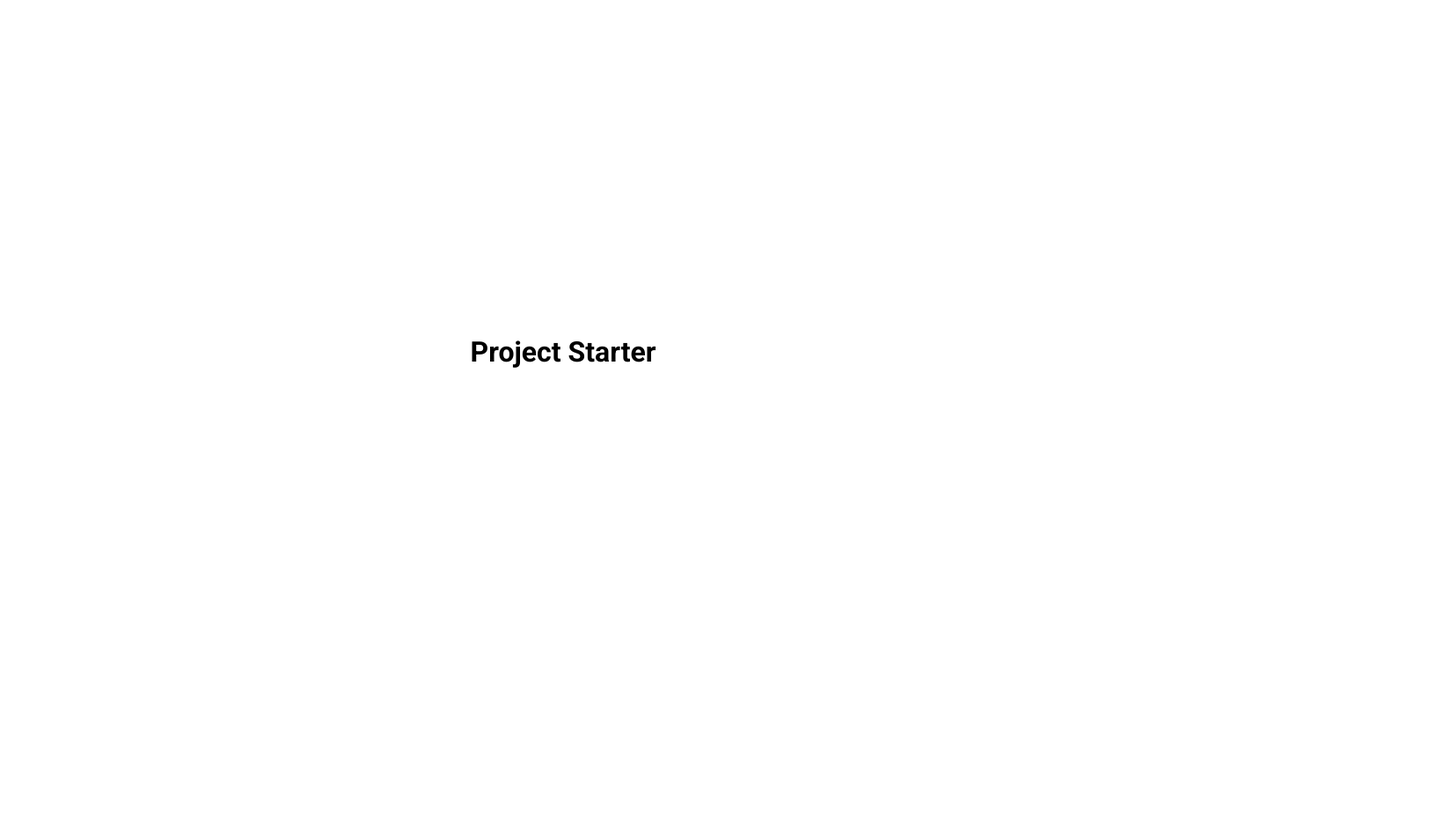
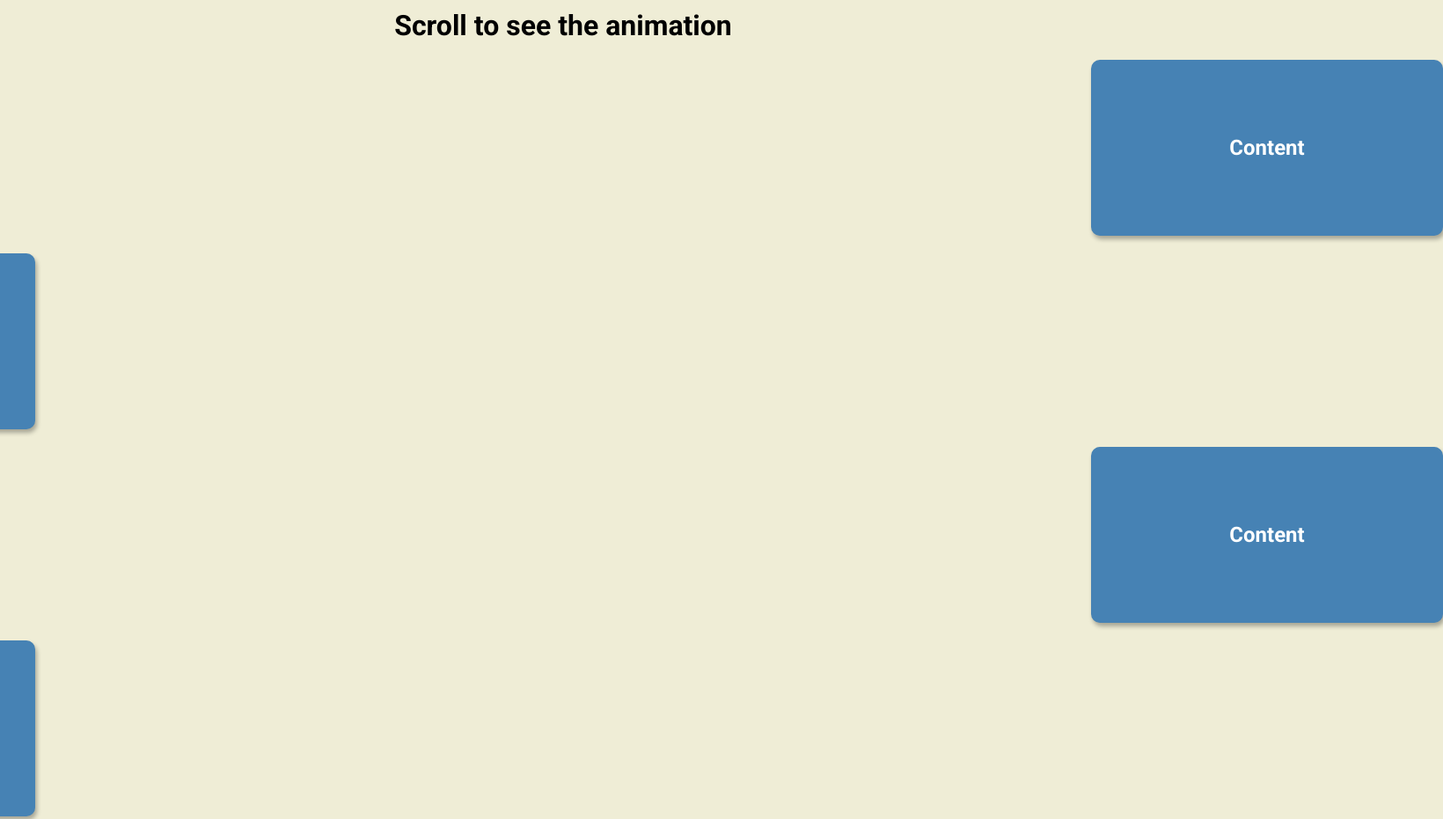
Before and after one commit to TotallySly/-406.-50PROJECTS50DAYS--scrolling-animation, a plain HTML site: page index.html in a window 1280 px wide. Shown: the top 931 px of the page at 88% size, 1640 px wide, since content can reach past the window. Before the commit the page ends 800 px from the top, so only its background shows below. Drawn offline with Linux system fonts and the light colour scheme.

Commit message:
Add HTML and CSS from tutorial

```diff
--- a/index.html
+++ b/index.html
@@ -6,10 +6,20 @@
         <meta name="viewport" content="width=device-width, initial-scale=1.0" />
         <script src="https://kit.fontawesome.com/9e646e3165.js" crossorigin="anonymous"></script>
         <link rel="stylesheet" href="style.css" />
-        <title>Project Starter</title>
+        <title>Scroll Animation</title>
     </head>
     <body>
-        <h1>Project Starter</h1>
+        <h1>Scroll to see the animation</h1>
+        <div class="box"><h2>Content</h2></div>
+        <div class="box"><h2>Content</h2></div>
+        <div class="box"><h2>Content</h2></div>
+        <div class="box"><h2>Content</h2></div>
+        <div class="box"><h2>Content</h2></div>
+        <div class="box"><h2>Content</h2></div>
+        <div class="box"><h2>Content</h2></div>
+        <div class="box"><h2>Content</h2></div>
+        <div class="box"><h2>Content</h2></div>
+        <div class="box"><h2>Content</h2></div>
         <script src="script.js"></script>
     </body>
 </html>
--- a/style.css
+++ b/style.css
@@ -9,12 +9,38 @@ font-family: 'Roboto', sans-serif;
 }
 
 body {
+    background-color: #efedd6;
     font-family: 'Roboto', sans-serif;
-    overflow: hidden;
     display: flex;
     flex-direction: column;
     align-items: center;
     justify-content: center;
-    height: 100vh;
     margin: 0;
 }
+
+h1 {
+    margin: 10px;
+}
+
+.box {
+    background-color: steelblue;
+    color: #fff;
+    display: flex;
+    align-items: center;
+    justify-content: center;
+    width: 400px;
+    height: 200px;
+    margin: 10px;
+    border-radius: 10px;
+    box-shadow: 2px 4px 5px rgba(0, 0, 0, 0.3);
+    transform: translateX(200%);
+    transition: transform 0.4s ease;
+}
+
+.box:nth-of-type(even) {
+    transform: translateX(-200%);
+}
+
+.box.show {
+    transform: translateX(0);
+}
```
